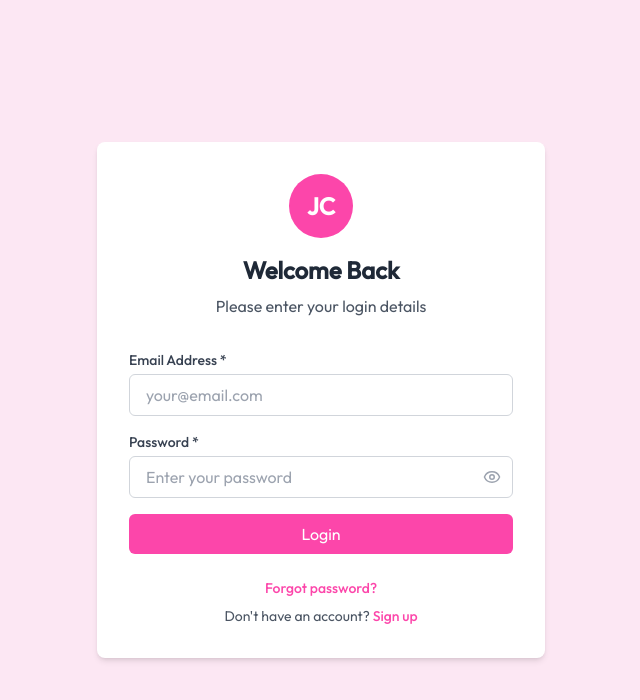
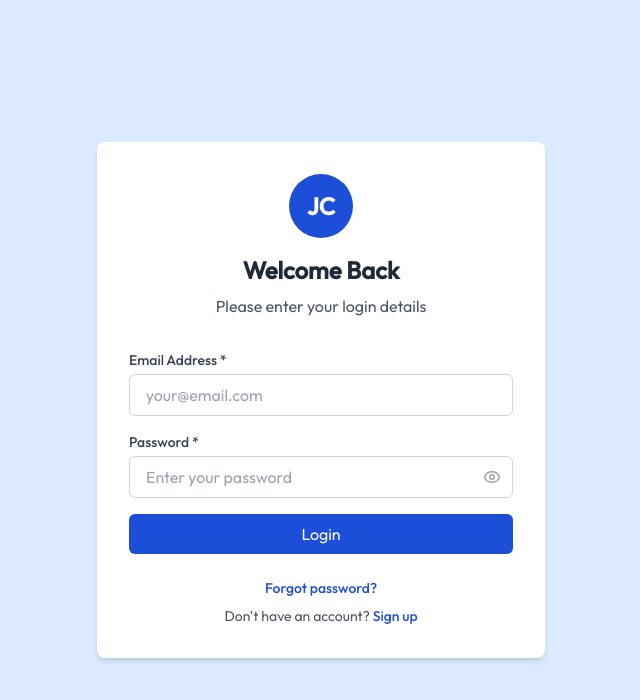
Before and after one commit to josseycodes1/School-Management-App-Frontend, a Next.js app: page /log-in in a window 1280 px wide. Shown: the top 700 px of the page, without its empty margins (319-959 px from the left). Built offline with nearby package versions, Linux system fonts and the light colour scheme.

Commit message:
login fixed

```diff
--- a/src/app/log-in/page.tsx
+++ b/src/app/log-in/page.tsx
@@ -84,17 +84,17 @@ export default function LoginPage() {
     setIsLoading(true)
     setErrors({})
 
-    // Mark all fields as touched
+
     setTouched({ email: true, password: true })
 
-    // Validate form
+
     if (!validateForm()) {
       setIsLoading(false)
       toast.error('Please fix the form errors before submitting')
       return
     }
 
-    // Additional email format validation
+
     const emailRegex = /^[^\s@]+@[^\s@]+\.[^\s@]+$/
     if (!emailRegex.test(formData.email)) {
       setErrors(prev => ({ ...prev, email: 'Please enter a valid email address' }))
@@ -107,7 +107,7 @@ export default function LoginPage() {
       console.log('Backend URL:', process.env.NEXT_PUBLIC_BACKEND_URL)
       console.log('Login attempt to:', `${process.env.NEXT_PUBLIC_BACKEND_URL}/api/accounts/login/`)
 
-      // Make login request
+
       const response = await axios.post(
         `${process.env.NEXT_PUBLIC_BACKEND_URL}/api/accounts/login/`,
         formData,
@@ -115,7 +115,7 @@ export default function LoginPage() {
           headers: {
             'Content-Type': 'application/json'
           },
-          timeout: 10000 // 10 second timeout
+          timeout: 10000
         }
       )
 
@@ -123,7 +123,7 @@ export default function LoginPage() {
         const { user, access } = response.data
         toast.success(`Welcome back, ${user.first_name || 'User'}!`)
 
-        // Store user data and tokens
+
         localStorage.setItem('accessToken', access)
         localStorage.setItem('refreshToken', response.data.refresh)
         localStorage.setItem('user', JSON.stringify(user))
@@ -133,13 +133,13 @@ export default function LoginPage() {
         console.log('✅ Stored user role:', user.role)
         console.log('✅ Stored onboarding status:', user.onboarding_complete)
 
-        // If admin, go straight to dashboard
+
         if (user.role === 'admin') {
           router.push(`/${user.role}`)
           return
         }
 
-        // Check onboarding progress
+
         const isOnboardingComplete = await checkOnboardingProgress(user.role, access)
 
         if (isOnboardingComplete) {
@@ -150,7 +150,7 @@ export default function LoginPage() {
       }
     } catch (error) {
       if (axios.isAxiosError(error)) {
-        // Handle axios error
+
         const status = error.response?.status
         const errorData = error.response?.data
 
@@ -162,7 +162,7 @@ export default function LoginPage() {
 
         switch (status) {
           case 401:
-            // Check if it's a specific error message from backend
+
             const errorMessage = errorData?.error?.toLowerCase()
 
             if (errorMessage?.includes('email') || errorMessage?.includes('account')) {
@@ -185,7 +185,7 @@ export default function LoginPage() {
             break
           case 400:
             if (errorData?.error) {
-              // Handle specific backend validation errors
+
               const errorMsg = errorData.error.toLowerCase()
 
               if (errorMsg.includes('email') && errorMsg.includes('required')) {
@@ -198,7 +198,7 @@ export default function LoginPage() {
                 toast.error(errorData.error)
               }
             } else if (errorData?.email || errorData?.password) {
-              // Handle field-specific errors from backend
+
               setErrors({
                 email: errorData.email?.[0],
                 password: errorData.password?.[0]
@@ -233,7 +233,7 @@ export default function LoginPage() {
             }
         }
       } else if (error instanceof z.ZodError) {
-        // This should already be handled by validateForm, but just in case
+
         toast.error('Please fix the form errors before submitting')
       } else {
         toast.error('An unexpected error occurred. Please try again.')
@@ -251,12 +251,12 @@ export default function LoginPage() {
       [name]: value
     }))
 
-    // Clear error when user starts typing
+
     if (errors[name as keyof typeof errors]) {
       setErrors(prev => ({ ...prev, [name]: undefined }))
     }
 
-    // Validate field in real-time if it's been touched
+
     if (touched[name as keyof typeof touched]) {
       const error = validateField(name, value)
       setErrors(prev => ({ ...prev, [name]: error }))
@@ -282,10 +282,10 @@ export default function LoginPage() {
   }
 
   return (
-    <div className="min-h-screen bg-pink-100 flex items-center justify-center p-4">
+    <div className="min-h-screen bg-josseypink2 flex items-center justify-center p-4">
       <div className="bg-white p-8 rounded-lg shadow-md w-full max-w-md">
         <div className="text-center mb-8">
-          <div className="w-16 h-16 rounded-full bg-[#FC46AA] mx-auto mb-4 flex items-center justify-center text-white text-2xl font-bold">
+          <div className="w-16 h-16 rounded-full bg-josseypink1 mx-auto mb-4 flex items-center justify-center text-white text-2xl font-bold">
             JC
           </div>
           <h2 className="text-2xl font-bold text-gray-800">Welcome Back</h2>
@@ -363,7 +363,7 @@ export default function LoginPage() {
           <button
             type="submit"
             disabled={isLoading}
-            className="w-full bg-[#FC46AA] text-white py-2 rounded-md hover:bg-[#F699CD] transition-colors disabled:opacity-70 disabled:cursor-not-allowed flex items-center justify-center"
+            className="w-full bg-josseypink1 text-white py-2 rounded-md hover:bg-josseypink2 transition-colors disabled:opacity-70 disabled:cursor-not-allowed flex items-center justify-center"
           >
             {isLoading ? (
               <>
@@ -382,7 +382,7 @@ export default function LoginPage() {
         <div className="mt-6 text-center text-sm text-gray-600">
           <Link
             href="/forgot-password"
-            className="font-medium text-[#FC46AA] hover:text-[#F699CD] transition-colors"
+            className="font-medium text-josseypink1 hover:text-josseypink2 transition-colors"
           >
             Forgot password?
           </Link>
@@ -390,7 +390,7 @@ export default function LoginPage() {
             Don't have an account?{' '}
             <Link
               href="/sign-up"
-              className="font-medium text-[#FC46AA] hover:text-[#F699CD] transition-colors"
+              className="font-medium text-josseypink1 hover:text-josseypink2 transition-colors"
             >
               Sign up
             </Link>
```
